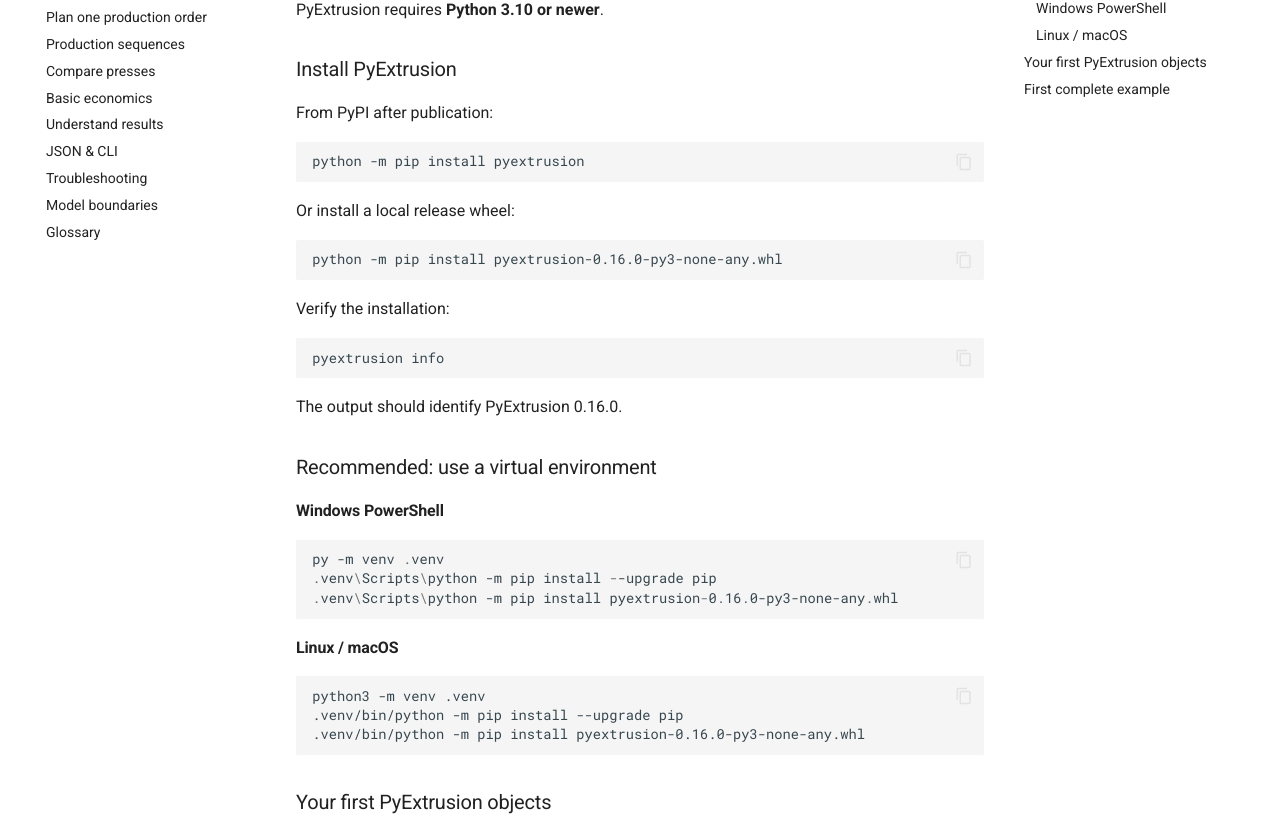
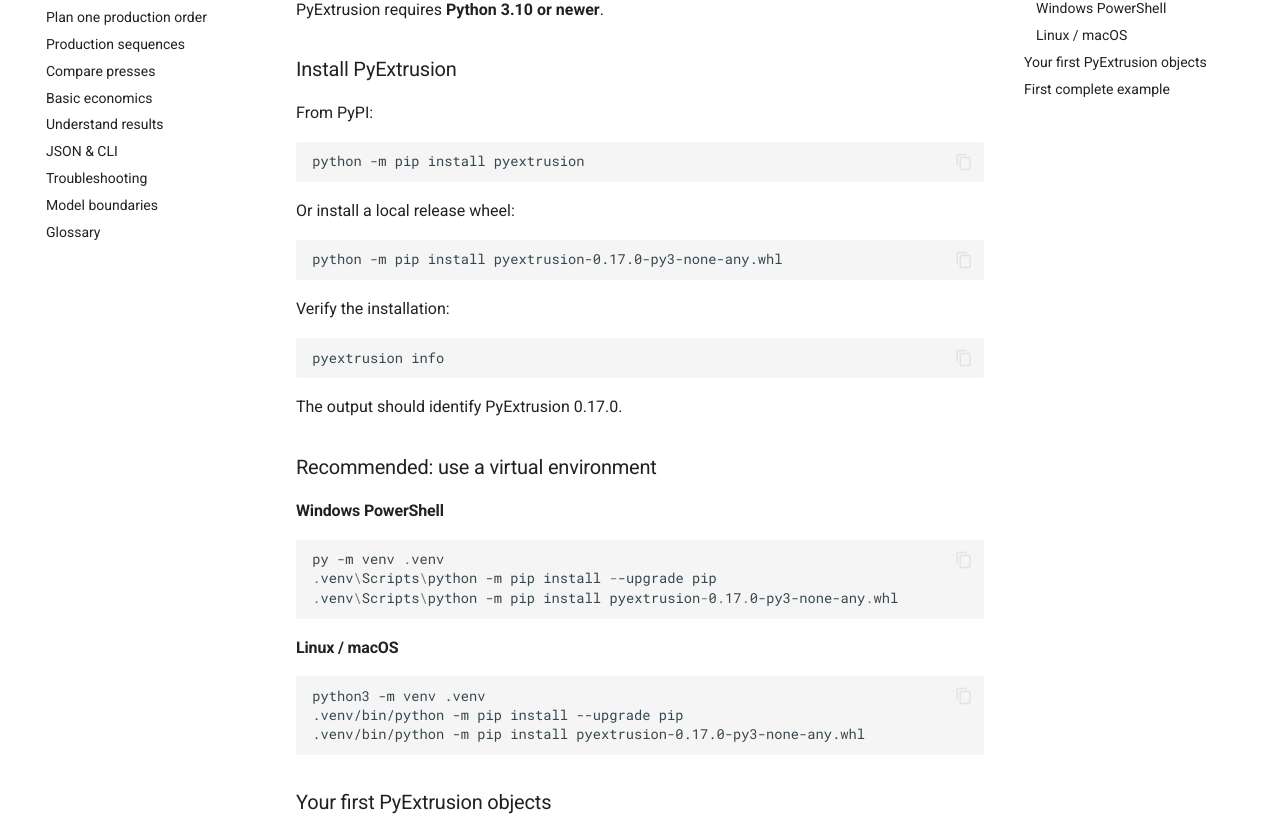
Before and after one commit to enrique-co/pyextrusion, an MkDocs documentation site: the page built from docs/user-guide/getting-started.md, in a window 1280 px wide and 1400 px high. Shown: the part 277-1106 px from the top of the window. Built offline with MkDocs 1.6.1 and Material for MkDocs 9.7.7, drawn with Linux system fonts in a browser that asks for light colours; comment, search, counter and statistics services are not loaded.

Commit message:
Update installation guide for 0.17.0

````diff
--- a/docs/user-guide/getting-started.md
+++ b/docs/user-guide/getting-started.md
@@ -6,7 +6,7 @@
 
 ### Install PyExtrusion
 
-From PyPI after publication:
+From PyPI:
 
 ```bash
 python -m pip install pyextrusion
@@ -15,7 +15,7 @@
 Or install a local release wheel:
 
 ```bash
-python -m pip install pyextrusion-0.16.0-py3-none-any.whl
+python -m pip install pyextrusion-0.17.0-py3-none-any.whl
 ```
 
 Verify the installation:
@@ -24,7 +24,7 @@
 pyextrusion info
 ```
 
-The output should identify PyExtrusion 0.16.0.
+The output should identify PyExtrusion 0.17.0.
 
 ### Recommended: use a virtual environment
 
@@ -33,7 +33,7 @@
 ```powershell
 py -m venv .venv
 .venv\Scripts\python -m pip install --upgrade pip
-.venv\Scripts\python -m pip install pyextrusion-0.16.0-py3-none-any.whl
+.venv\Scripts\python -m pip install pyextrusion-0.17.0-py3-none-any.whl
 ```
 
 #### Linux / macOS
@@ -41,7 +41,7 @@
 ```bash
 python3 -m venv .venv
 .venv/bin/python -m pip install --upgrade pip
-.venv/bin/python -m pip install pyextrusion-0.16.0-py3-none-any.whl
+.venv/bin/python -m pip install pyextrusion-0.17.0-py3-none-any.whl
 ```
 
 ### Your first PyExtrusion objects
````
